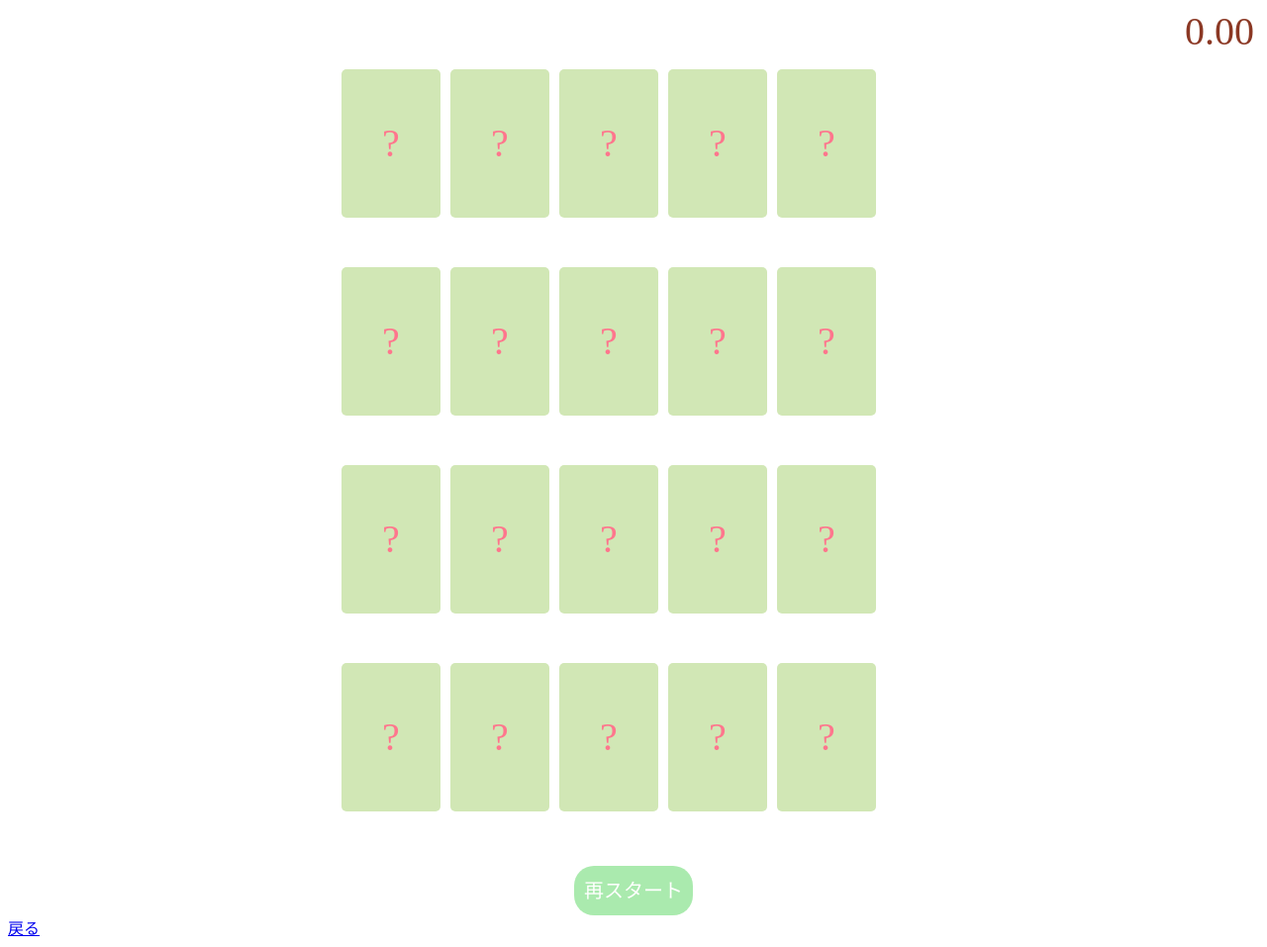
After one commit to edipsandesu/Study, a PHP site: page /portfolio_site/GAME/shinkei/game.php in a window 1280 px wide. The commit adds this page. Shown: the whole page at 99% size. Run offline with PHP 8.4, Linux system fonts and the light colour scheme.

Commit message:
portfolio_site

```diff
--- /dev/null
+++ b/portfolio_site/GAME/shinkei/game.css
@@ -0,0 +1,83 @@
+#box{
+    margin: 0 auto;  /*左から縦横。autoにする自動で中央揃えになる。*/
+    width: 600px;
+    height: 800px;
+    display: flex; /*対象範囲の物をを横に並べる*/
+    flex-wrap: wrap; /*親要素の範囲を超えると子要素が(この場合card)次に折り返す*/
+}
+
+.card{
+    margin: 5px 5px;
+    cursor: pointer;
+    width: 100px;
+    height: 150px;
+    transition: 0.7s;
+    position: relative;
+    transform-style: preserve-3d;
+}
+
+.card.hiraku{
+    transform: rotateY(180deg);
+}
+
+.omote,
+.ura{
+    width: 100%;
+    height: 100%;
+    border-radius: 5px;
+    font-size: 40px;
+    text-align: center;
+    line-height: 150px;
+    position: absolute; top: 0; left: 0;
+    backface-visibility: hidden; /*表と裏を重ねる*/
+}
+
+.omote{
+    background-color: skyblue;
+    color: orange;
+    transform: rotateY(180deg);
+}
+
+.ura{
+    background-color: rgb(209, 231, 181);
+    color: rgb(255, 118, 141);
+}
+
+.button{
+    width: 80px;
+    height: 40px;
+    margin: 0 auto;
+    text-align: center;
+    line-height: 40px;
+    cursor: pointer;
+    background-color: green;
+    border-radius: 5px;
+    font-size: 20px;
+}
+
+#time{
+    font-size: 40px;
+    color:rgb(139, 56, 36);
+    text-align: right;
+    margin: 0 5px 10px 0;
+}
+
+#start{
+    margin: 0 auto;
+    text-decoration: none;
+    display: block;
+    background: #2ecc36;
+    color: rgb(255, 255, 255);
+    border-radius: 20px;
+    height: 50px;        /*高さを指定*/
+    width: 120px;        /*横幅を指定*/
+    line-height: 50px;   /*行ボックスの高さを指定。つまり文字が入るブロックの高さを指定する。heightの値を指定すれば自動で中央揃えになる*/
+    text-align: center;  /*文字の左右の位置を変えるcenterにすると中央揃えになる*/
+    font-size: 20px;
+    margin-top: 10px;  /*文字の上側の余白を15px開ける*/
+}
+
+#start.inactive{
+    cursor: default;
+    opacity: 0.4;
+}
--- /dev/null
+++ b/portfolio_site/GAME/shinkei/game.js
@@ -0,0 +1,117 @@
+"use strict"
+
+{
+    const pair = 10;  //カードのペアの数
+    let ransu_flag = Array(pair+1);  //カードの数字をランダムに発生させるための配列
+    let ransu; //乱数
+    let card_first = null;  //1枚目にめくったカードを記憶する
+    let card_second = null; //2枚目にめくったカードを記憶する
+    let count = 0;  //めくった回数を記憶
+    let start_time;  //開始時間
+    let run_time = false; //時間計測がすでに始まっているかどうかを記憶
+    let pair2 = 0; //揃えたペア数を記憶。全て揃ったらゲーム終了
+
+    function init(){
+        ransu_flag.fill(0);
+        for(let i=1; i<=pair*2; i++){
+            /*乱数を生成しランダムな数字のカードを生成する。
+            作れるカードの枚数は2度まで。要素数が2未満の数字だけ許可*/
+            while(1){
+                ransu = Math.floor(Math.random() * pair) + 1;
+                if(ransu_flag[ransu] < 2){
+                    document.getElementById("box").appendChild(createCard(ransu));
+                    ransu_flag[ransu]++;
+                    break;
+                }
+            }
+        }
+    }
+
+    function createCard(num){
+        let card;
+        let omote;
+        let ura;
+
+        //divタグで要素をつくり、class名、テキストを設定していく。設定したら親要素に追加する。
+
+        //表
+        omote = document.createElement("div");
+        omote.className = "omote";
+        omote.innerHTML = num;
+
+        //裏
+        ura = document.createElement("div");
+        ura.className = "ura";
+        ura.innerHTML = "?";
+
+        //カード全体
+        card = document.createElement("div");
+        card.className = "card";
+        card.appendChild(omote);
+        card.appendChild(ura);
+
+        /*カードができ終わった時点でこのカードがクリックされていたらひっくり返す。
+        カードが開いていたらイベントは発生しない。イベントが発生してしまうと1枚目が2枚目としてカウントされるからである。
+        addEventListernerの外側で"card hiraku"じゃない場合に実行するというような条件分岐はしない。何故なら選択されてない
+        段階ではどのcardを指しているのか不明であり、クリックしてからではもうaddEventListnerは作動してしまうから。
+        よってaddEventListenerの中でkaesu関数を呼び出さないように条件分岐*/
+        card.addEventListener("click",function(){
+            if(card.className != "card hiraku"){
+                    kaesu(this);
+                if(!run_time){
+                    document.getElementById("start").className="";
+                    run_time=true;
+                    start_time = performance.now();  //一枚目をめくるときの時間を記録する。
+                    runtimer();
+                }
+            }
+        });
+
+        return card;
+    }
+
+    //カードをひっくり返す関数
+    function kaesu(card){
+        if(card_first == null || card_second == null){
+           // if(card.className == "card hiraku"){
+             //   return;
+          //  }
+            count++;
+            card.className = "card hiraku";
+            if(count % 2 == 1){
+                card_first = card;
+            } else{
+                card_second = card;
+                /*transitionendはこの命令を指定するとこの命令が
+                終わるまでは1つ1つの処理が完全に終わるまで次の処理に移行しない*/
+                card_second.addEventListener("transitionend",check);  //2枚めくった時点で正誤判定
+            }
+        }
+    }
+
+    function check(){
+        if(card_first.children[0].textContent != card_second.children[0].textContent){
+            card_first.className = "card";
+            card_second.className = "card";
+        }else{
+            pair2++; //2枚とも同じだったら1ペア揃ったので加算
+        }
+        card_second.removeEventListener("transitionend",check);
+        card_first = null;
+        card_second = null;
+    }
+
+    function runtimer(){
+        //小数点以下2桁までの時間を表示。10ミリ秒(0.01秒)ごとにruntimer関数を呼び出して時間を更新。
+        document.getElementById("time").textContent = ((performance.now() - start_time) / 1000).toFixed(2);
+        const timeoutID = setTimeout(function(){
+            runtimer();
+        }, 10);
+        if(pair2 == pair){
+            clearTimeout(timeoutID);  //全てのペアが揃ったら時間計測終了
+        }
+    }
+
+    init();
+
+}
--- /dev/null
+++ b/portfolio_site/GAME/shinkei/game.php
@@ -0,0 +1,22 @@
+<?php
+date_default_timezone_set('Asia/Tokyo');
+?>
+
+<!DOCTYPE html>
+<html lang="ja">
+<head>
+<meta charset="utf-8">
+  <title>エディップのゲーム</title>
+  <link rel="stylesheet" href="game.css">
+</head>
+<body>
+<div id="time">0.00</div>
+<div id="box"></div>
+<a href="" id="start" class="inactive">再スタート</a> <!-- a href="" は同じページへと遷移する。つまり再読み込みである-->
+<script src="game.js"></script>
+
+<footer>
+  <a href="../../home.php">戻る</a>
+</footer>
+</body>
+</html>
--- a/portfolio_site/akaibu/akaibu_2022_1.php
+++ b/portfolio_site/akaibu/akaibu_2022_1.php
@@ -2,7 +2,7 @@
 include("head.php");
 ?>
 
-  <title>エディップのブログ-アーカイブ</title>
+  <title>アーカイブ</title>
   <link rel="stylesheet" href="CSS/Home_Style.css">
 </head>
 <body>
--- a/portfolio_site/gaiyo.php
+++ b/portfolio_site/gaiyo.php
@@ -14,7 +14,7 @@
   </header>
 
   <main>
-    <p>このブログでは仕事のこと、趣味のこと、時事ネタ等雑多な話題について発信します。</p>
+    <p>このサイトでは雑多な話題について発信します。</p>
     <br>
 
     <div class="category">
@@ -57,6 +57,7 @@
         <li><a href="">ブログ概要</a></li>
         <li><a href="">仕事</a></li>
         <li><a href="">趣味</a></li>
+        <li><a href="GAME/GAME.php">練習プログラム</a></li>
       </ul>
     <nav>
   </div>
```
Also changed, not shown: portfolio_site/GAME/GAME.php (added, +14 -0 lines), portfolio_site/GAME/zyanken/game.css (added, +61 -0 lines), portfolio_site/GAME/zyanken/game.js (added, +41 -0 lines), portfolio_site/GAME/zyanken/main.php (added, +15 -0 lines), portfolio_site/home.php (+7 -7 lines).
